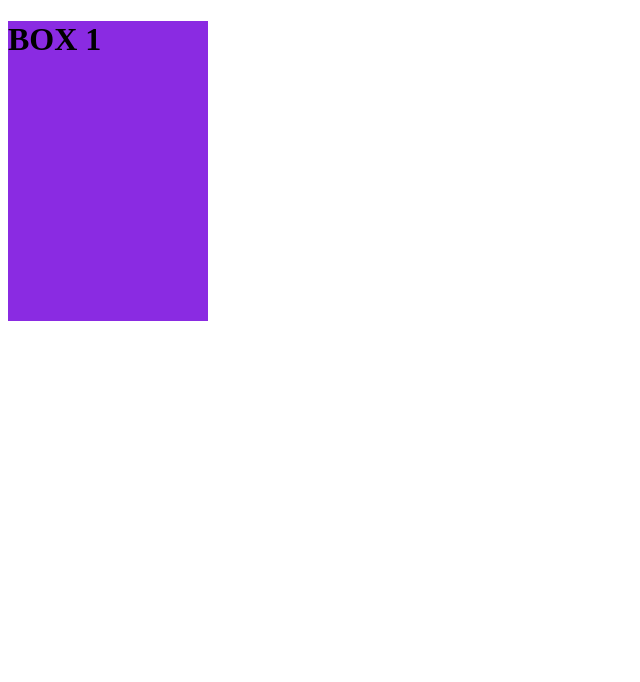
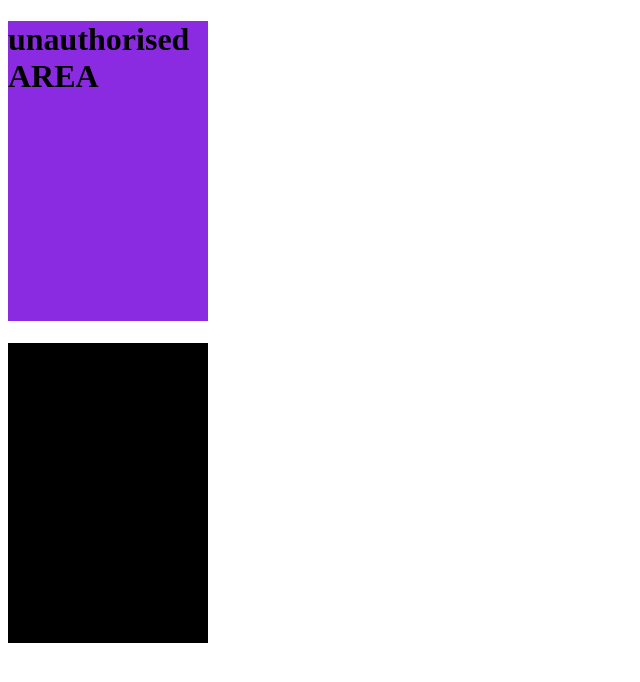
Before and after one commit to ShubhamPal19/webapp, a plain HTML site: page practice/jqueryfile/mouse_events.html in a window 1280 px wide. Shown: the whole page, without its empty margins (0-640 px from the left). Drawn offline with nearby package versions, Linux system fonts and the light colour scheme.

Commit message:
Update mouse_events.html

```diff
--- a/practice/jqueryfile/mouse_events.html
+++ b/practice/jqueryfile/mouse_events.html
@@ -9,23 +9,27 @@
     <script src="https://ajax.googleapis.com/ajax/libs/jquery/3.2.1/jquery.min.js"></script>
     <script>
 
+
         $(document).ready(function(){
 
-            $('.container').click(function(){
+//             $('.container').click(function(){
 
 
-                $(this).hide();
-            });
+ //               $(this).hide();
+   //         });
             $('.container').mouseenter(function(){
 
+                alert("You entered unauthorised area !!!");
                 $(this).blur();
+
+
+            });
+            $('.box').mousedown(function(){
+
                 $(this).hide();
 
             });
-            $('.container').mousemove(function(){
-                $(this).show();
 
-            });
 
         });
 
@@ -43,12 +47,33 @@
             justify-content: center;
             align-items: center;
         }
+        .box{
+            height: 300px;
+            width: 200px;
+            justify-content: center;
+            background-color: black;
+        }
+        h1
+        {
+            justify-content: center;
+            align-items: center;
+        }
+
+
     </style>
 </head>
 <body>
 
 <div class="container">
-    <h1>    BOX 1   </h1></div>
+    <h1>   unauthorised AREA </h1></div>
+
+
+
+    <div class="box">
+        <h1>
+            mousedown
+        </h1>
+    </div>
 
 </body>
 </html>
```
